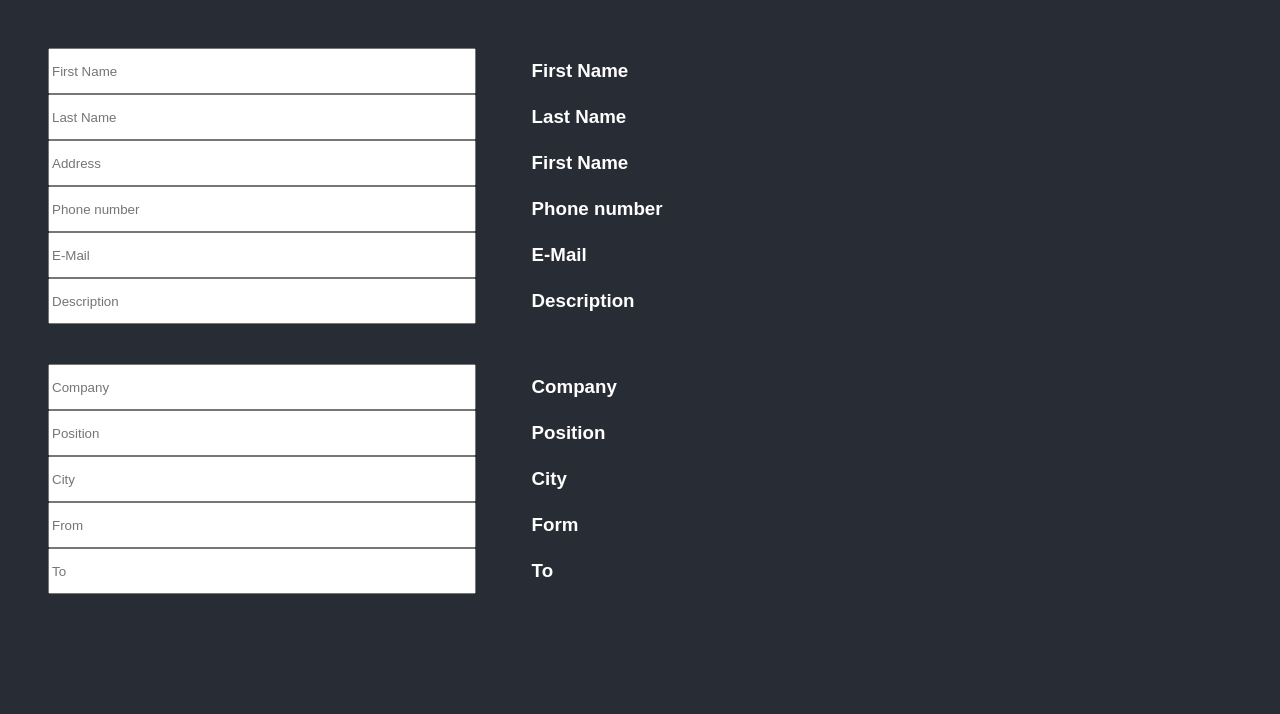
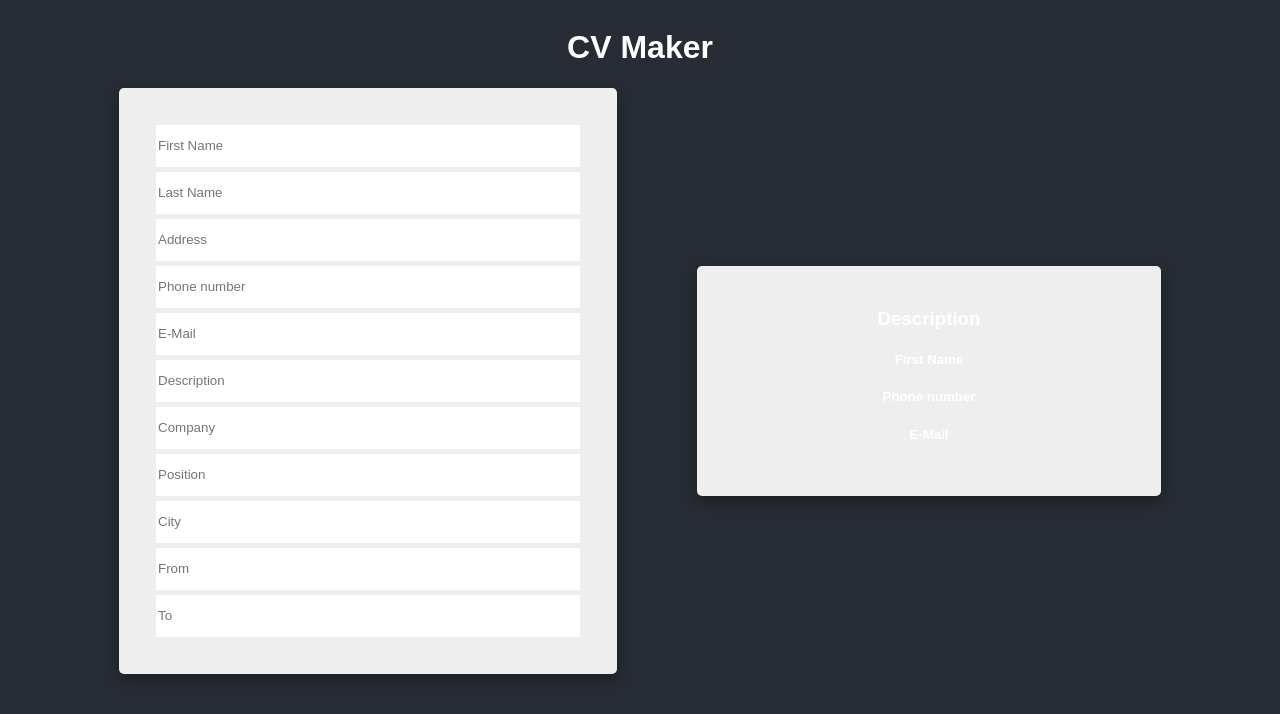
Before and after one commit to fufako/cv-react-app, a React (Create React App) app: page / in a window 1280 px wide. Shown: the top 714 px of the page. Built offline with nearby package versions, Linux system fonts and the light colour scheme.

Commit message:
Change classes to functions

```diff
--- a/public/index.html
+++ b/public/index.html
@@ -24,20 +24,10 @@
       work correctly both with client-side routing and a non-root public URL.
       Learn how to configure a non-root public URL by running `npm run build`.
     -->
-    <title>React App</title>
+    <title>CV Maker</title>
   </head>
   <body>
     <noscript>You need to enable JavaScript to run this app.</noscript>
     <div id="root"></div>
-    <!--
-      This HTML file is a template.
-      If you open it directly in the browser, you will see an empty page.
-
-      You can add webfonts, meta tags, or analytics to this file.
-      The build step will place the bundled scripts into the <body> tag.
-
-      To begin the development, run `npm start` or `yarn start`.
-      To create a production bundle, use `npm run build` or `yarn build`.
-    -->
   </body>
 </html>
--- a/src/App.css
+++ b/src/App.css
@@ -1,56 +1,59 @@
 body {
   background-color: #282c34;
   color: white;
-  padding: 40px;
   font-family: Arial;
+  text-align: center;
+}
+h1 {
   text-align: center;
 }
 .main {
   display: flex;
   flex-direction: column;
+  margin: 0;
 }
-#Personal,
-#Experience {
+#Personal {
   display: flex;
-  gap: 20px;
+  gap: 80px;
   align-items: center;
   justify-content: center;
 }
 #Personal {
   margin-bottom: 40px;
 }
-#personal-preview,
-#experience-preview {
-  width: 60%;
-  min-width: 420px;
+#personal-preview {
+  height: 100%;
+  padding: 2rem;
+  border-radius: 5px;
+  background-color: rgb(238, 238, 238);
+  box-shadow: rgb(0 0 0 / 35%) 0px 5px 15px;
+  text-align: center;
+  min-width: 400px;
 }
-.personal-preview-info,
-.experience-preview-info {
+.personal-preview-info {
   display: flex;
   align-items: center;
   flex: 1;
   height: 46px;
 }
-#personal-form,
-#experience-form {
+#personal-form {
   height: 100%;
-  flex: 1 1 auto;
-  margin: 0 auto;
-  display: block;
-}
-#personal-form input,
-#experience-form input {
-  height: 40px;
-  width: 90%;
-  display: block;
-  min-width: 420px;
+  padding: 2rem;
+  border-radius: 5px;
+  background-color: rgb(238, 238, 238);
+  box-shadow: rgb(0 0 0 / 35%) 0px 5px 15px;
+  text-align: center;
+  min-width: 400px;
 }
 #personal-form input {
   height: 40px;
   width: 90%;
   display: block;
   min-width: 420px;
+  border: 0;
+  margin: 5px;
 }
+
 h3 {
   margin: 10px;
 }
--- a/src/App.js
+++ b/src/App.js
@@ -1,20 +1,14 @@
 import React, { Component } from "react"
 import Personal from "./components/Personal"
-import Experience from "./components/Experience"
+import Header from "./components/Header"
 
-class App extends Component {
-  constructor() {
-    super()
-  }
-
-  render() {
-    return (
-      <div className="main">
-        <Personal />
-        <Experience />
-      </div>
-    )
-  }
+const App = () => {
+  return (
+    <div className="main">
+      <Header />
+      <Personal />
+    </div>
+  )
 }
 
 export default App
--- a/src/components/Experience.js
+++ /dev/null
@@ -1,93 +0,0 @@
-import React, { Component } from "react"
-
-class Experience extends Component {
-  constructor() {
-    super()
-    this.state = {
-      company: "",
-      title: "",
-      city: "",
-      start: "",
-      end: "",
-    }
-  }
-  updateCompany = (e) => {
-    this.setState({ company: e.target.value })
-  }
-  updateTitle = (e) => {
-    this.setState({ title: e.target.value })
-  }
-  updateCity = (e) => {
-    this.setState({ city: e.target.value })
-  }
-  updateStart = (e) => {
-    this.setState({ start: e.target.value })
-  }
-  updateEnd = (e) => {
-    this.setState({ end: e.target.value })
-  }
-  render() {
-    return (
-      <div id="Experience">
-        <div id="experience-form">
-          <form>
-            <input
-              placeholder="Company"
-              onChange={(e) => {
-                this.updateCompany(e)
-              }}
-            />
-            <input
-              placeholder="Position"
-              onChange={(e) => {
-                this.updateTitle(e)
-              }}
-            />
-            <input
-              placeholder="City"
-              onChange={(e) => {
-                this.updateCity(e)
-              }}
-            />
-            <input
-              placeholder="From"
-              onChange={(e) => {
-                this.updateStart(e)
-              }}
-            />
-            <input
-              placeholder="To"
-              onChange={(e) => {
-                this.updateEnd(e)
-              }}
-            />
-          </form>
-        </div>
-        <div id="experience-preview">
-          <div id="company" className="experience-preview-info">
-            <h3>Company</h3>
-            {this.state.company}
-          </div>
-          <div id="title" className="experience-preview-info">
-            <h3>Position</h3>
-            {this.state.title}
-          </div>
-          <div id="city" className="experience-preview-info">
-            <h3>City</h3>
-            {this.state.city}
-          </div>
-          <div id="start" className="experience-preview-info">
-            <h3>Form</h3>
-            {this.state.start}
-          </div>
-          <div id="To" className="experience-preview-info">
-            <h3>To</h3>
-            {this.state.end}
-          </div>
-        </div>
-      </div>
-    )
-  }
-}
-
-export default Experience
--- /dev/null
+++ b/src/components/Header.js
@@ -0,0 +1,9 @@
+import React from "react"
+const Header = () => {
+  return (
+    <div className="header-container">
+      <h1>CV Maker</h1>
+    </div>
+  )
+}
+export default Header
--- a/src/components/Personal.js
+++ b/src/components/Personal.js
@@ -1,9 +1,10 @@
+import { toHaveDisplayValue } from "@testing-library/jest-dom/dist/matchers"
 import React, { Component } from "react"
-import PersonalPreview from "./PersonalPreview"
+import Preview from "./Preview"
 
 class Personal extends Component {
-  constructor() {
-    super()
+  constructor(props) {
+    super(props)
     this.state = {
       fname: "",
       lname: "",
@@ -11,6 +12,11 @@ class Personal extends Component {
       phone: "",
       mail: "",
       description: "",
+      company: "",
+      title: "",
+      city: "",
+      start: "",
+      end: "",
     }
   }
 
@@ -31,6 +37,21 @@ class Personal extends Component {
   }
   updateDescription = (e) => {
     this.setState({ description: e.target.value })
+  }
+  updateCompany = (e) => {
+    this.setState({ company: e.target.value })
+  }
+  updateTitle = (e) => {
+    this.setState({ title: e.target.value })
+  }
+  updateCity = (e) => {
+    this.setState({ city: e.target.value })
+  }
+  updateStart = (e) => {
+    this.setState({ start: e.target.value })
+  }
+  updateEnd = (e) => {
+    this.setState({ end: e.target.value })
   }
 
   render() {
@@ -74,34 +95,39 @@ class Personal extends Component {
                 this.updateDescription(e)
               }}
             />
+            <input
+              placeholder="Company"
+              onChange={(e) => {
+                this.updateCompany(e)
+              }}
+            />
+            <input
+              placeholder="Position"
+              onChange={(e) => {
+                this.updateTitle(e)
+              }}
+            />
+            <input
+              placeholder="City"
+              onChange={(e) => {
+                this.updateCity(e)
+              }}
+            />
+            <input
+              placeholder="From"
+              onChange={(e) => {
+                this.updateStart(e)
+              }}
+            />
+            <input
+              placeholder="To"
+              onChange={(e) => {
+                this.updateEnd(e)
+              }}
+            />
           </form>
         </div>
-        <div id="personal-preview">
-          <div id="first-name" className="personal-preview-info">
-            <h3>First Name</h3>
-            {this.state.fname}
-          </div>
-          <div id="last-name" className="personal-preview-info">
-            <h3>Last Name</h3>
-            {this.state.lname}
-          </div>
-          <div id="address" className="personal-preview-info">
-            <h3>First Name</h3>
-            {this.state.address}
-          </div>
-          <div id="phone" className="personal-preview-info">
-            <h3>Phone number</h3>
-            {this.state.phone}
-          </div>
-          <div id="mail" className="personal-preview-info">
-            <h3>E-Mail</h3>
-            {this.state.mail}
-          </div>
-          <div id="description" className="personal-preview-info">
-            <h3>Description</h3>
-            {this.state.description}
-          </div>
-        </div>
+        <Preview info={this.state} />
       </div>
     )
   }
--- a/src/components/PersonalPreview.js
+++ /dev/null
@@ -1,18 +0,0 @@
-import React, { Component } from "react"
-import Personal from "./Personal"
-
-class PersonalPreview extends Component {
-  constructor() {
-    super()
-  }
-
-  render() {
-    return (
-      <div>
-        <div></div>
-      </div>
-    )
-  }
-}
-
-export default PersonalPreview
--- /dev/null
+++ b/src/components/Preview.js
@@ -0,0 +1,39 @@
+import Personal from "./Personal"
+
+const Preview = (props) => {
+  const info = props.info
+  return (
+    <div id="personal-preview">
+      <div className="preview-header">
+        <div className="preview-header-top">
+          {info.fname} {info.lname}
+        </div>
+        <div className="preview-header-bottom">{info.title}</div>
+      </div>
+      <div id="sidebar-right">
+        <div id="description">
+          <h3>Description</h3>
+          {info.description}
+        </div>
+
+        <div id="experience-preview">
+          {info.company}
+          {info.city}
+          {info.start}
+          {info.end}
+        </div>
+      </div>
+
+      <div id="sidebar-left">
+        <h5>First Name</h5>
+        {info.address}
+        <h5>Phone number</h5>
+        {info.phone}
+        <h5>E-Mail</h5>
+        {info.mail}
+      </div>
+    </div>
+  )
+}
+
+export default Preview
```
Also changed, not shown: public/logo192.png (deleted), public/logo512.png (deleted).
